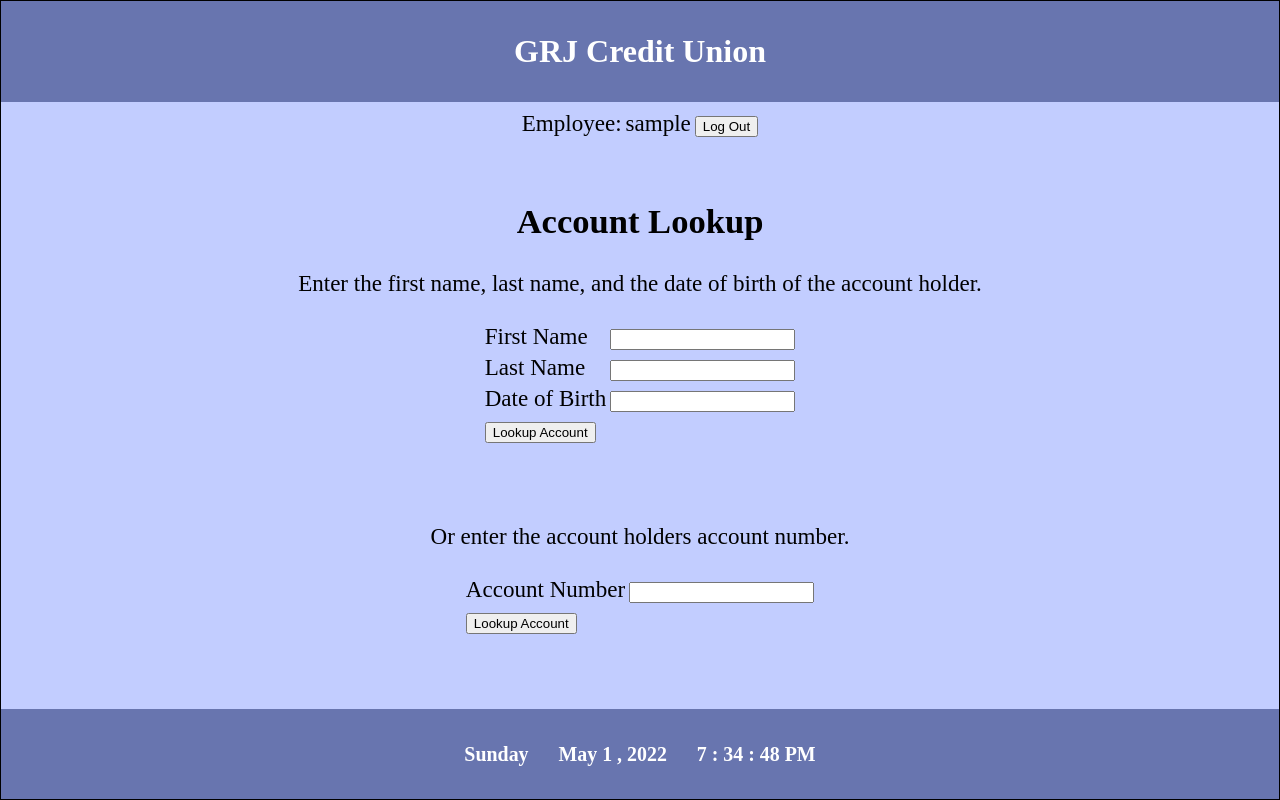
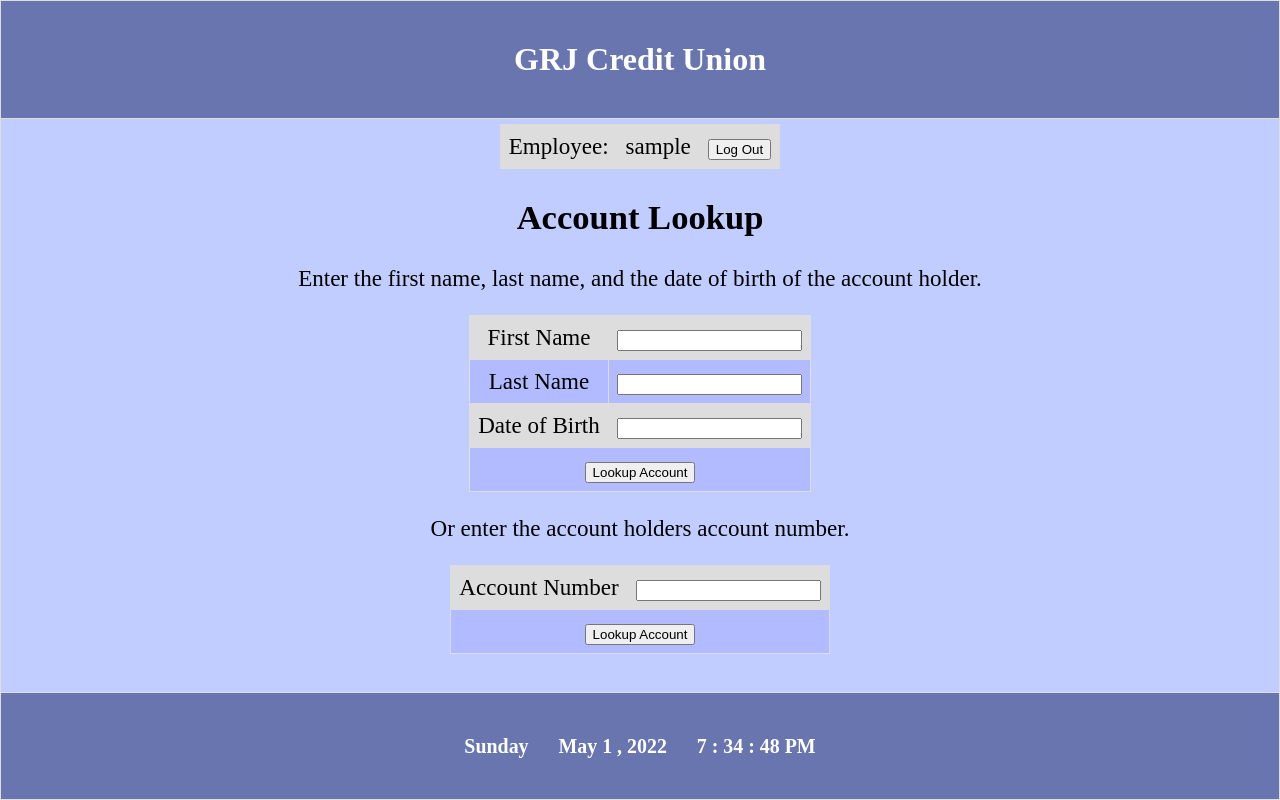
Before and after one commit to rickydanger/BankingFinanceApplication, a Flask app: page /accountlookup/ in a window 1280 px wide. Run offline with Flask 2, Linux system fonts and the light colour scheme; the visitor is signed in with stand-in values (Sample User, id 1).

Commit message:
format changes
Removed content block 2 and changed flash message to be directly below account interaction forms

```diff
--- a/EmployeeInput.py
+++ b/EmployeeInput.py
@@ -1,6 +1,7 @@
 from flask import Flask, url_for, redirect, render_template, request, flash, session
 import re
 from datetime import timedelta
+import time
 
 from AccountDatabase import AccountDatabase
 from EmployeeAuthentication import EmployeeAuthentication
@@ -104,10 +105,12 @@ def account():
         withdraw = request.form["withdraw"]
         if deposit != '':
             AccountDatabase.makeDeposit(currentAccountNumber, deposit)
+            flash("Deposit of $" + str("%.2f" % float(deposit)) + " was successful")
         if withdraw != '':
             data = AccountDatabase.makeWithdrawal(currentAccountNumber, withdraw)
             error = data[1]
             if error == None:
+                flash("Withdrawal of $" + str("%.2f" % float(withdraw)) + " was successful")
                 return redirect(url_for("account"))
             else:
                 flash(error)
--- a/templates/account_look_up.html
+++ b/templates/account_look_up.html
@@ -1,17 +1,35 @@
 {% extends "base.html" %}
-{% block title %}Home page{% endblock %}
+{% block title %}Account Lookup{% endblock %}
 {% block content1 %}
-<table class="center">
+<style>
+    table {
+        font-family: times new roman, sans-serif;
+        border-collapse: collapse;
+    }
+
+    td, th {
+        border: 1px solid #dddddd;
+        text-align: center;
+        padding: 8px;
+    }
+
+    tr:nth-child(odd) {
+        background-color: #dddddd;
+    }
+
+    tr:nth-child(even) {
+        background-color: #B2BBFF;
+    }
+</style>
+<table class="center" width="200">
     <form method="post">
     <tr align"center">
-            <td>Employee:  </td>
+        <td>Employee:</td>
         <td>{{employee_name}}</td>
-            <td colspan='2'><input class="btn btn-default" type="submit" value="Log Out" formaction="/logout"></td>
+        <td colspan='1'><input class="btn btn-default" type="submit" value="Log Out" formaction="/logout"></td>
     </tr>
     </form>
 </table>
-{% endblock %}
-{% block content2 %}
     <center>
         <h2>Account Lookup</h2>
         <p>Enter the first name, last name, and the date of birth of the account holder.</p>
@@ -33,8 +51,6 @@
                     <td colspan='2'><input type="submit" value="Lookup Account"></td>
                 </tr>
             </table>
-        <br>
-        <br>
             <p>Or enter the account holders account number.</p>
             <table class="center">
                 <tr>
--- a/templates/accountprompt.html
+++ b/templates/accountprompt.html
@@ -1,6 +1,6 @@
 {% extends "base.html" %}
-{% block title %}Home page{% endblock %}
-{% block content2 %}
+{% block title %}Account Confirmation{% endblock %}
+{% block content1 %}
     {% if name %}
         <center>
             <h4><font face="Times New Roman" color="#000000">Account Name: {{ name }}</h4>
--- a/templates/base.html
+++ b/templates/base.html
@@ -18,26 +18,18 @@
     <body onload="initClock()">
         <table cellpadding="0" cellspacing="0" width="100%" height="100%" style="border:solid 1px #000000">
             <tr>
-                <td colspan="1" bgcolor="#6875AF">
+                <td colspan="1" bgcolor="#6875AF" height="9%">
                     <center>
                         <h5><font face="Times New Roman" size="6px" color="#FFFFFF">GRJ Credit Union</font></h5>
                     </center>
                 </td>
             </tr>
             <tr valign="top">
-                <td style="padding:5px" bgcolor="#C2CDFF" width="100%" height="10%">
+                <td style="padding:5px" bgcolor="#C2CDFF" width="100%" height="81%">
                     {% block content1 %} {% endblock %}
                 </td>
-
-            </tr>
-            <tr valign="top">
-                <td style="padding:20px" bgcolor="#C2CDFF" width="100%" height="100%">
-                    {% block content2 %} {% endblock %}
-                </td>
-
-            </tr>
             <tr>
-                <td colspan="1" bgcolor="#6875AF">
+                <td colspan="1" bgcolor="#6875AF" height="9%">
                     <center>
                         <font face="Times New Roman" size="5px" color="#FFFFFF">
                             <div class="date">
--- a/templates/login.html
+++ b/templates/login.html
@@ -1,6 +1,6 @@
 {% extends "base.html" %}
 {% block title %}Login{% endblock %}
-{% block content2 %}
+{% block content1 %}
     <center>
         <h3>Login</h3>
     </center>
```
Also changed, not shown: templates/account.html (+13 -11 lines). Lines whose indentation alone changed are shown as unchanged.
